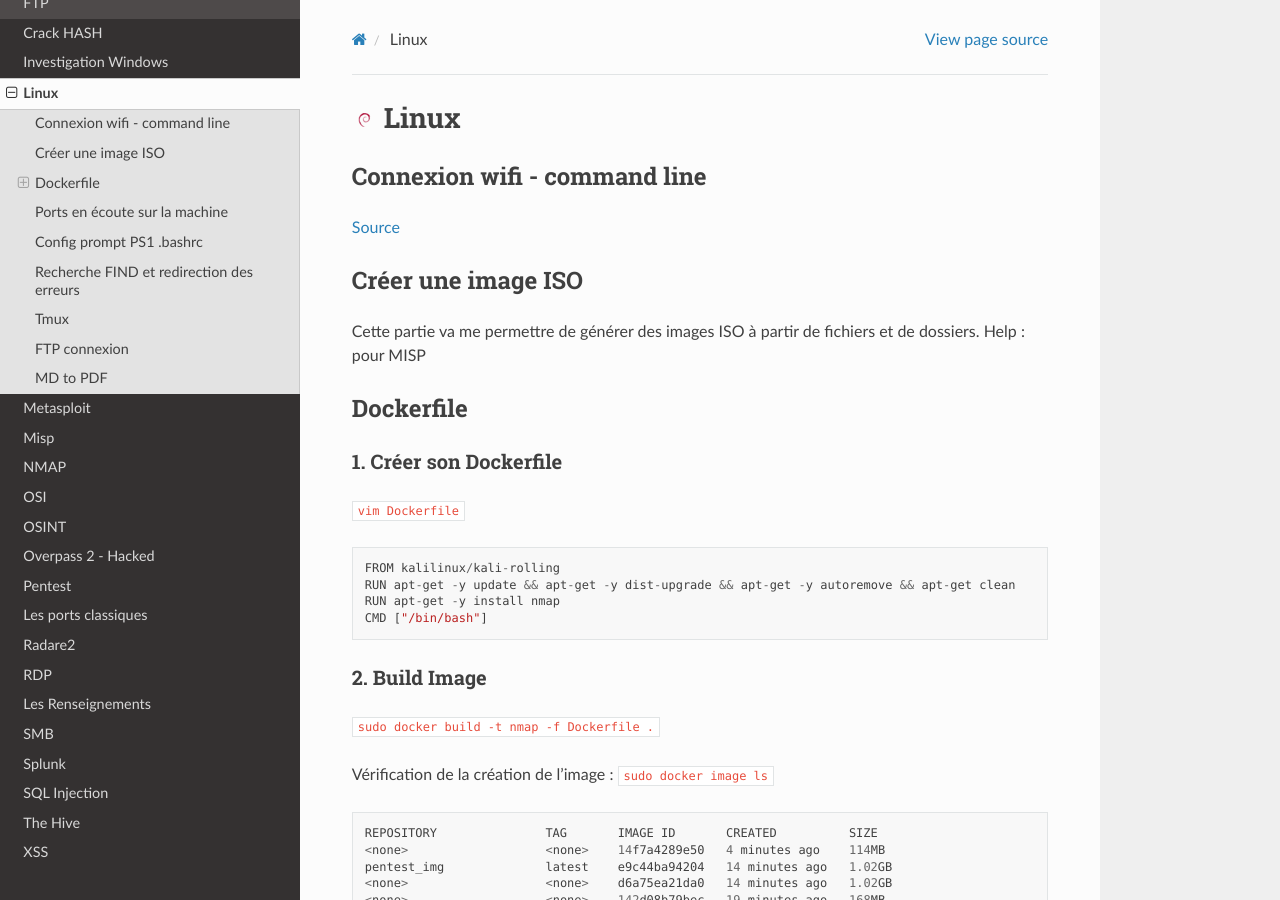
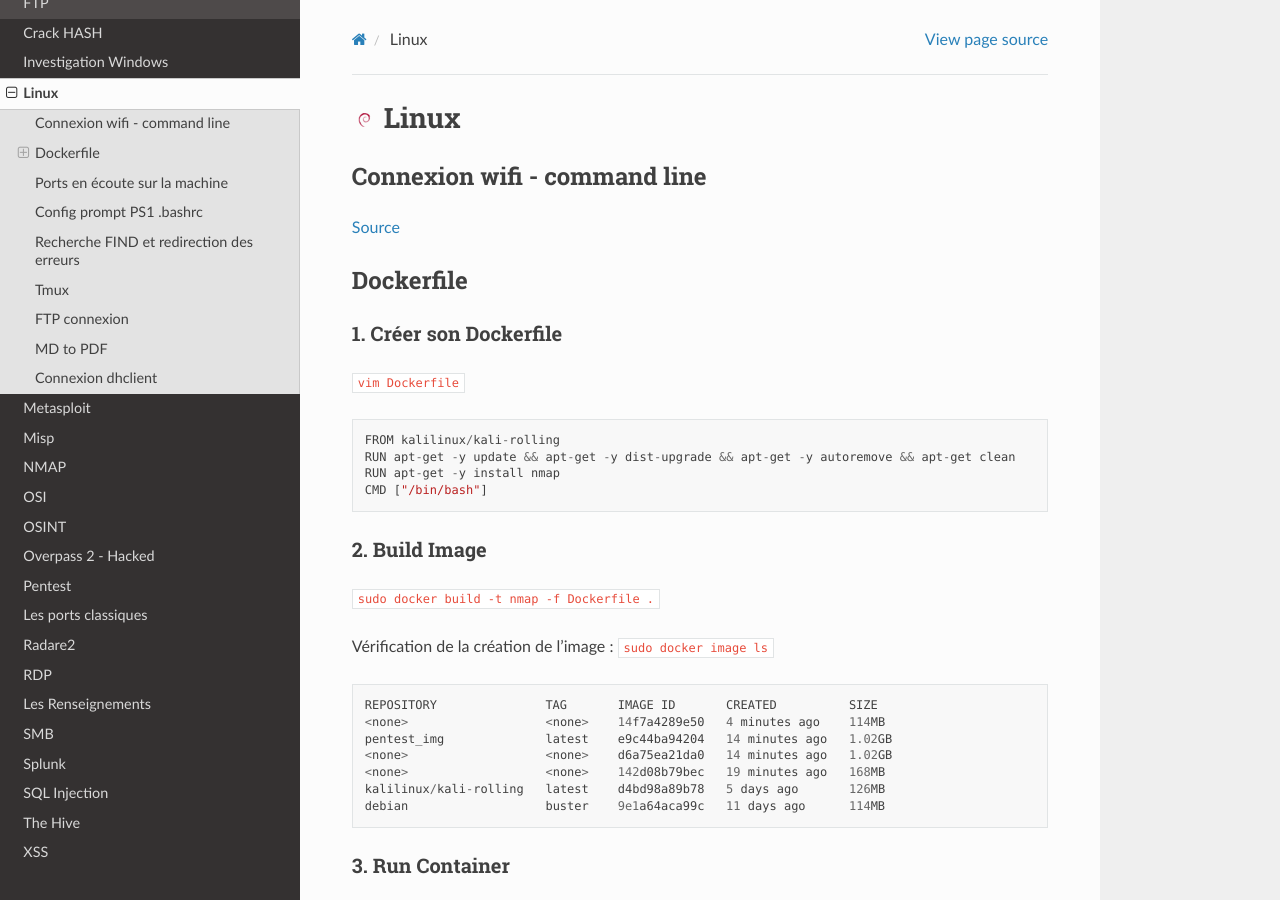
Before and after one commit to Iole-Bri/misp_docs_2, a Sphinx documentation site: the page built from docs/source/src/linux.md, in a window 1280 px wide and 900 px high. Built offline with Sphinx 7.4.7 and the Read the Docs theme 2.0.0, drawn with Linux system fonts in a browser that asks for light colours; some of the changed text lies outside the part shown.

Commit message:
linux.md

````diff
--- a/docs/source/src/linux.md
+++ b/docs/source/src/linux.md
@@ -3,12 +3,6 @@
 ## Connexion wifi - command line
 
 [Source](https://linuxhint.com/3-ways-to-connect-to-wifi-from-the-command-line-on-debian/)
-
-## Créer une image ISO
-
-Cette partie va me permettre de générer des images ISO à partir de fichiers et de dossiers.
-Help : pour MISP
-
 ## Dockerfile
 
 #### 1. Créer son Dockerfile
@@ -120,3 +114,12 @@
 
 ```pandoc <origin>.md -f markdown -t pdf -s -o <destination>.pdf```
 ```pandoc <origin>.md -o <destination>.pdf```
+
+## Connexion dhclient
+```sudo dhclient -v -r eth0```
+```sudo dhclient -v eth0```
+```sudo ip a add <ip>/<mask> dev eth0 ```
+
+Fichiers à modifier :
+* /etc/resolv.conf (DNS google --> 8.8.8.8)
+* /etc/hosts
````
